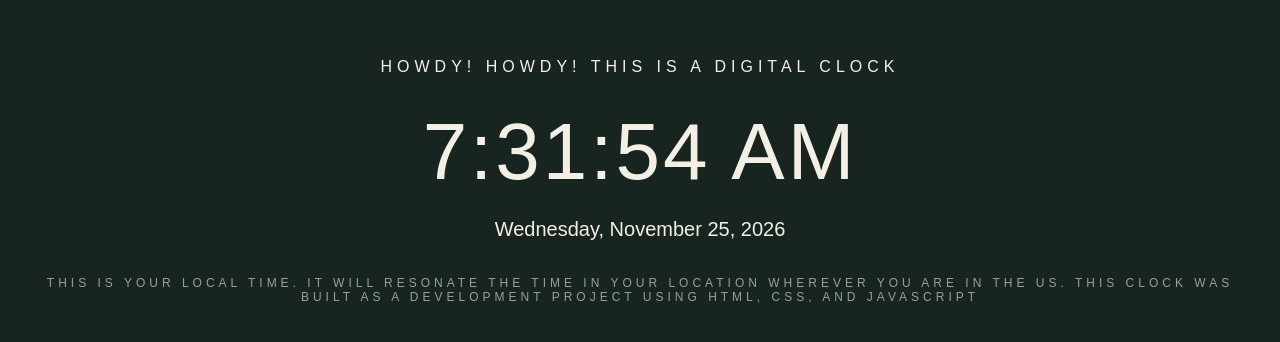
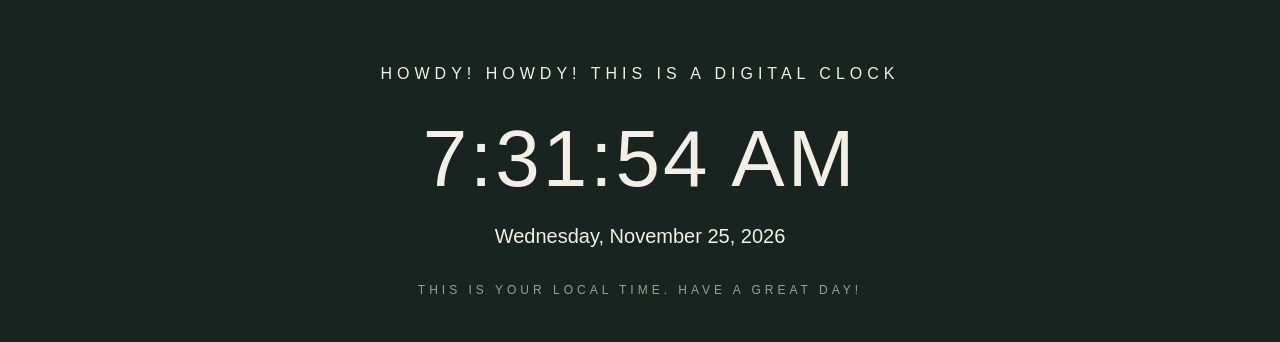
Before and after one commit to daa052185/digital-clock, a plain HTML site: page index.html in a window 1280 px wide. Shown: the part 218-560 px from the top of the page. Drawn offline with Linux system fonts and the light colour scheme.

Commit message:
Update time label text in index.html

```diff
--- a/index.html
+++ b/index.html
@@ -19,7 +19,7 @@
 
     <div id="date"></div>
 
-    <p class="label">This is your local time. It will resonate the time in your location wherever you are in the US. This clock was built as a development project using HTML, CSS, and JavaScript</p>
+    <p class="label">This is your local time. Have a great day!</p>
 
   </main>
 
```
